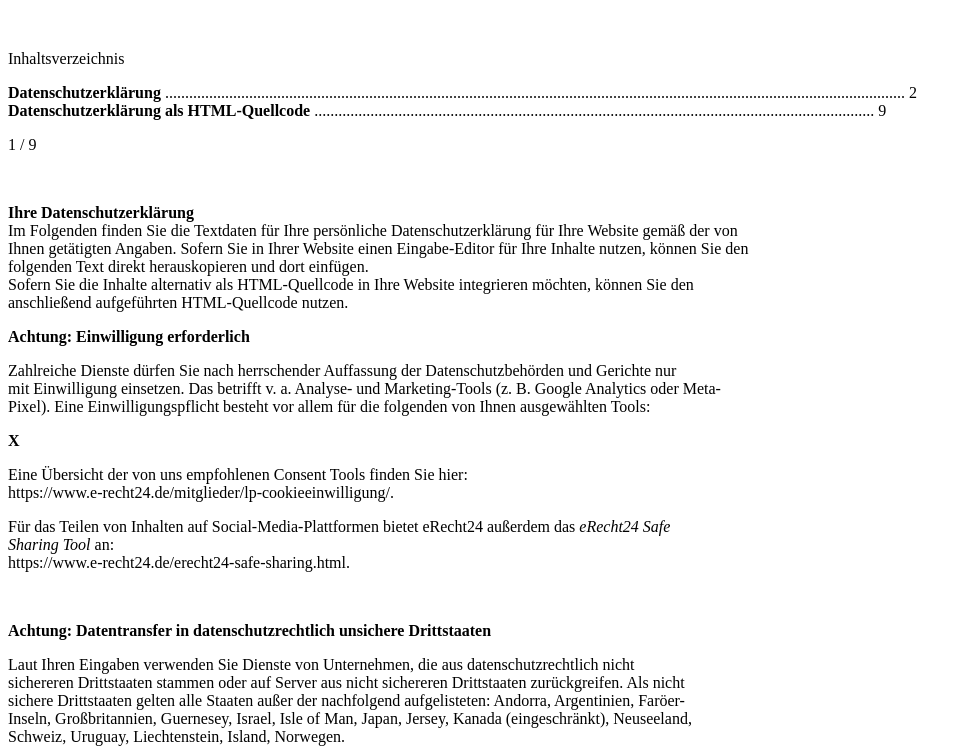
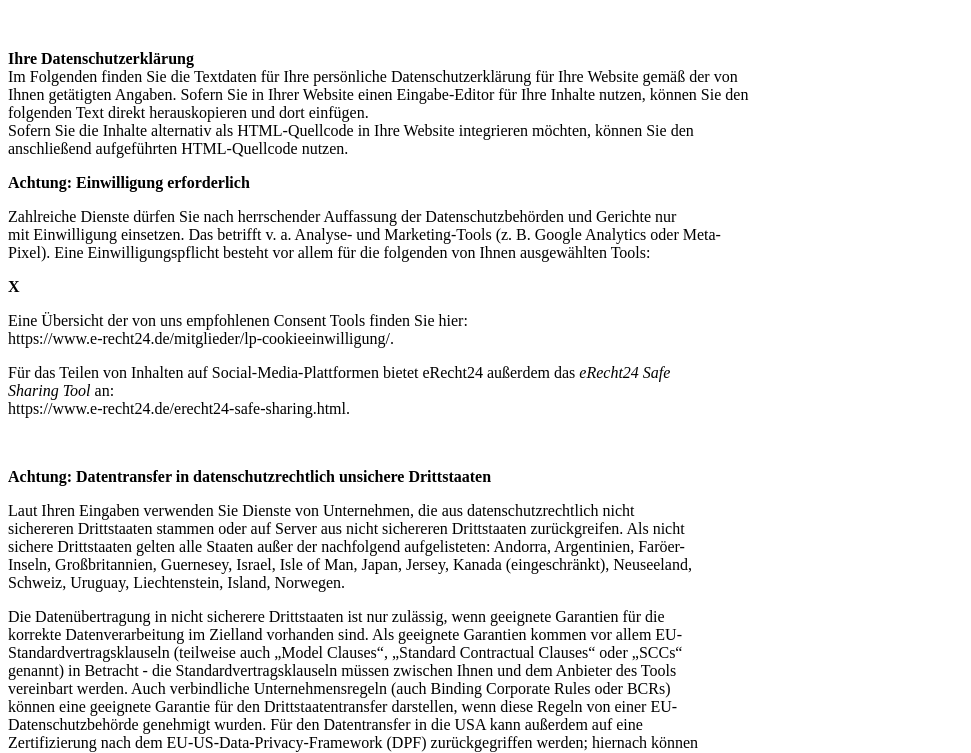
Before and after one commit to Boomtrexx/dark-galaxy, a plain HTML site: page src/datenschutz.html in a window 1280 px wide. Shown: the top 753 px of the page, without its empty margins (0-971 px from the left). Drawn offline with Linux system fonts and the light colour scheme.

Commit message:
Update datenschutz.html

```diff
--- a/src/datenschutz.html
+++ b/src/datenschutz.html
@@ -3,11 +3,6 @@
 <html><head><title></title>
 <meta http-equiv="Content-Type" content="text/html; charset=UTF-8">
 </head>
-<body>
-<div style="page-break-before:always; page-break-after:always"><div><p> <br/></p>
-<p>Inhaltsverzeichnis<br/></p>
-<p><b>Datenschutzerkl&#228;rung </b>......................................................................................................................................................................................... 2<br/><b>Datenschutzerkl&#228;rung als HTML-Quellcode </b>............................................................................................................................................ 9<br/></p>
-<p>                                          1 / 9</p>
 
 </div></div>
 <div style="page-break-before:always; page-break-after:always"><div><p> <br/></p>
```
